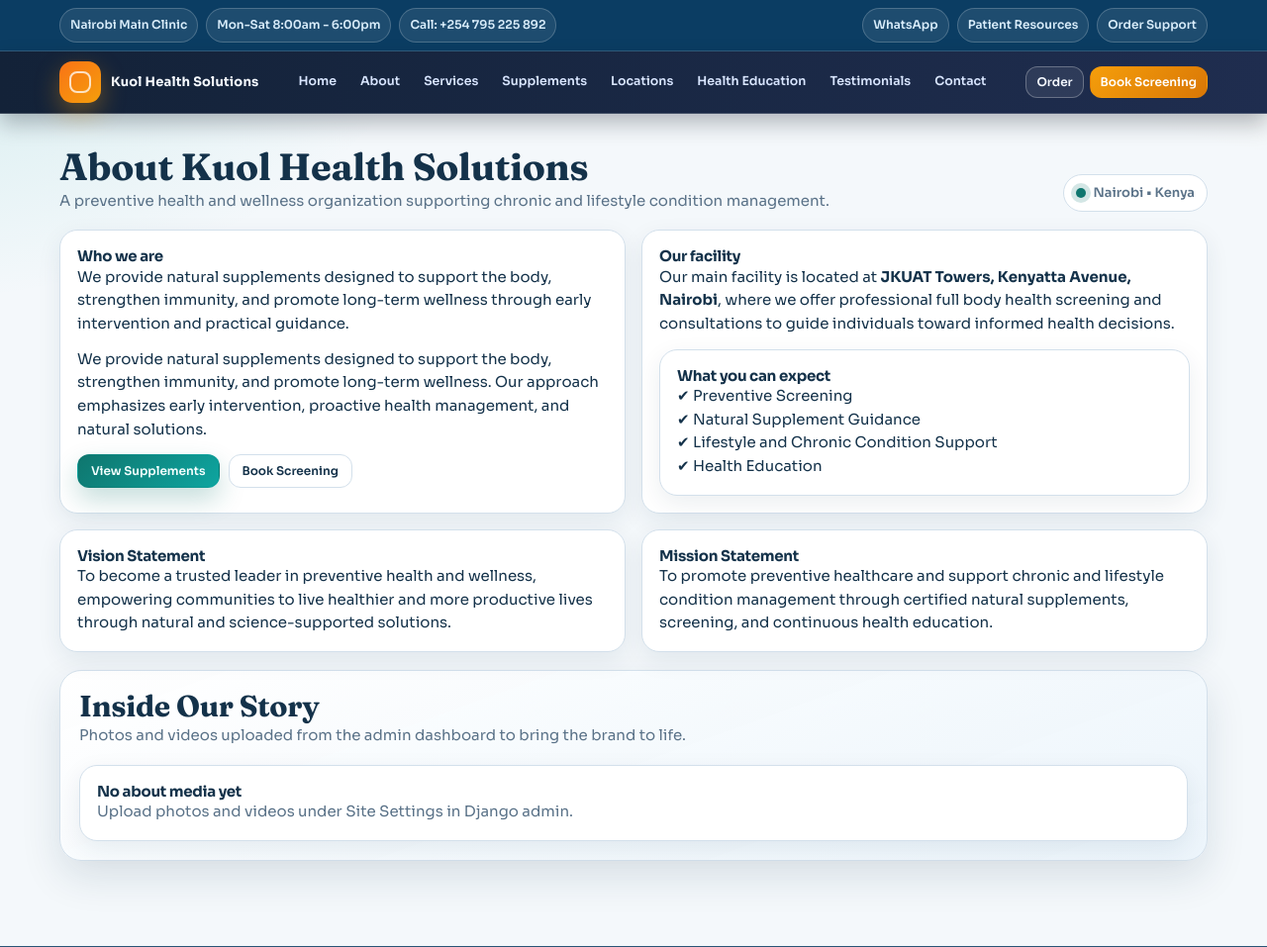
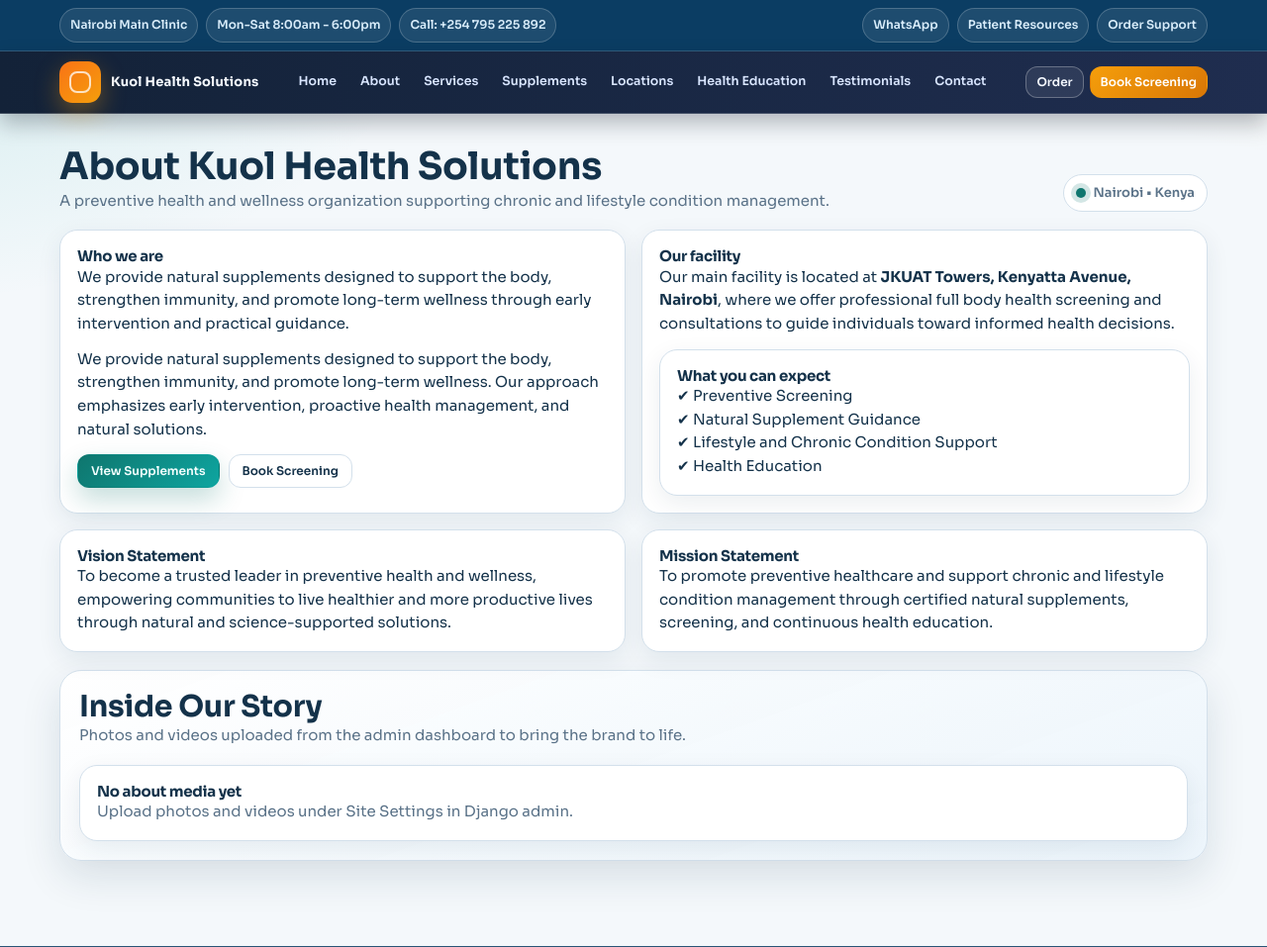
Before and after one commit to DengAchiek/koul_health_solutions, a Django app: page /about/ in a window 1280 px wide. Shown: the top 957 px of the page at 99% size. Run offline with Django 5.2, Linux system fonts and the light colour scheme; data comes from the database, SQL or seed files in the repository; data that the repository does not hold is empty.

Commit message:
style: switch site typography to sans-serif

```diff
--- a/Desktop/Koul/koul_health_solutions/website/templates/base.html
+++ b/Desktop/Koul/koul_health_solutions/website/templates/base.html
@@ -9,7 +9,7 @@
 
   <link rel="preconnect" href="https://fonts.googleapis.com" />
   <link rel="preconnect" href="https://fonts.gstatic.com" crossorigin />
-  <link href="https://fonts.googleapis.com/css2?family=Sora:wght@400;500;600;700;800&family=Fraunces:opsz,wght@9..144,500;9..144,700&display=swap" rel="stylesheet" />
+  <link href="https://fonts.googleapis.com/css2?family=Sora:wght@400;500;600;700;800&display=swap" rel="stylesheet" />
 
   <style>
     :root {
@@ -237,13 +237,15 @@
     }
 
     h1 {
-      font-family: "Fraunces", Georgia, serif;
+      font-family: "Sora", "Segoe UI", sans-serif;
       font-size: clamp(24px, 3.1vw, 38px);
+      font-weight: 700;
     }
 
     h2 {
-      font-family: "Fraunces", Georgia, serif;
+      font-family: "Sora", "Segoe UI", sans-serif;
       font-size: clamp(21px, 2.4vw, 30px);
+      font-weight: 700;
     }
 
     h3 {
```
